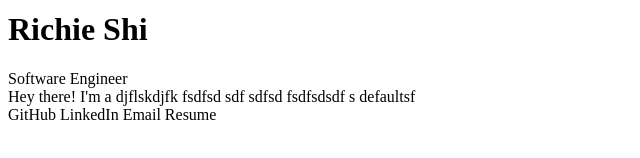
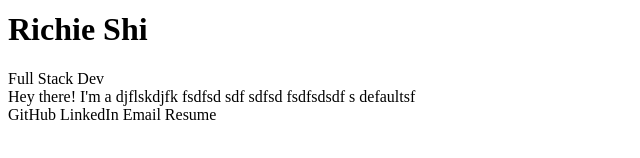
Before and after one commit to rhjshi/my-website, a Next.js app: page / in a window 1280 px wide. Shown: the part 232-390 px from the top of the page, without its empty margins (0-640 px from the left). Built offline with nearby package versions, Linux system fonts and the light colour scheme.

Commit message:
added scrambling effect

```diff
--- a/components/Intro.js
+++ b/components/Intro.js
@@ -1,4 +1,5 @@
 import Image from 'next/image';
+import ScramblingText from './ScramblingText';
 
 const IMG_SCALE = 3/4;
 
@@ -15,8 +16,17 @@ const Intro = () => {
         />
 
         <div className='desc-box'>
-          <h1 className="nameHeader">Richie Shi</h1>
-          <div className="subHeader">Software Engineer</div>
+          <h1 className='name-header'>Richie Shi</h1>
+          <ScramblingText
+            id='scrambled-description'
+            className='sub-header'
+            phrases={[
+              'Software Engineer',
+              'Full Stack Dev',
+              'UWaterloo',
+              'Toronto, ON'
+            ]}
+          />
         </div>
       </div>
     </div>
--- /dev/null
+++ b/components/ScramblingText.js
@@ -0,0 +1,33 @@
+import { useEffect } from 'react';
+import TextScrambler from '../util/TextScrambler';
+
+const ScramblingText = (props) => {
+  useEffect(() => {
+    const el = document.querySelector(`#${props.id}`);
+    const fx = new TextScrambler(el);
+    const pm = new PhraseManager(props.phrases);
+    const next = () => {
+      fx.setText(pm.getNextPhrase()).then(() => {
+        setTimeout(next, 2500)
+      })
+    };
+    next();
+  }, []);
+  return <div id={props.id} className={props.className}/>;
+}
+
+export default ScramblingText;
+
+class PhraseManager {
+  constructor (phrases) {
+    this.phrases = phrases;
+    this.counter = 0;
+  }
+
+  getNextPhrase() {
+    if (this.phrases.length === 0) return '';
+    const result = this.phrases[this.counter];
+    this.counter = (this.counter + 1) % this.phrases.length;
+    return result;
+  }
+};
--- a/styles/main.scss
+++ b/styles/main.scss
@@ -17,11 +17,11 @@ $teal: #008080;
       .hello {
         font-size: large;
       }
-      .nameHeader {
+      .name-header {
         font-size: 60px;
         margin: 0;
       }
-      .subHeader{
+      .sub-header{
         font-size: 30px;
         padding-left: 5px;
       }
--- /dev/null
+++ b/util/TextScrambler.js
@@ -0,0 +1,55 @@
+// https://codepen.io/soulwire/pen/mErPAK
+
+export default class TextScramble {
+  constructor(el) {
+    this.el = el;
+    this.chars = "@#$%^&*()<>-_*?______";
+    this.update = this.update.bind(this);
+  }
+  setText(newText) {
+    const oldText = this.el.innerText;
+    const length = Math.max(oldText.length, newText.length);
+    const promise = new Promise((resolve) => (this.resolve = resolve));
+    this.queue = [];
+    for (let i = 0; i < length; i++) {
+      const from = oldText[i] || "";
+      const to = newText[i] || "";
+      const start = Math.floor(Math.random() * 40);
+      const end = start + Math.floor(Math.random() * 40);
+      this.queue.push({ from, to, start, end });
+    }
+    cancelAnimationFrame(this.frameRequest);
+    this.frame = 0;
+    this.update();
+    return promise;
+  }
+  update() {
+    let output = "";
+    let complete = 0;
+    for (let i = 0, n = this.queue.length; i < n; i++) {
+      let { from, to, start, end, char } = this.queue[i];
+      if (this.frame >= end) {
+        complete++;
+        output += to;
+      } else if (this.frame >= start) {
+        if (!char || Math.random() < 0.28) {
+          char = this.randomChar();
+          this.queue[i].char = char;
+        }
+        output += `<span class="dud">${char}</span>`;
+      } else {
+        output += from;
+      }
+    }
+    this.el.innerHTML = output;
+    if (complete === this.queue.length) {
+      this.resolve();
+    } else {
+      this.frameRequest = requestAnimationFrame(this.update);
+      this.frame++;
+    }
+  }
+  randomChar() {
+    return this.chars[Math.floor(Math.random() * this.chars.length)];
+  }
+};
```
